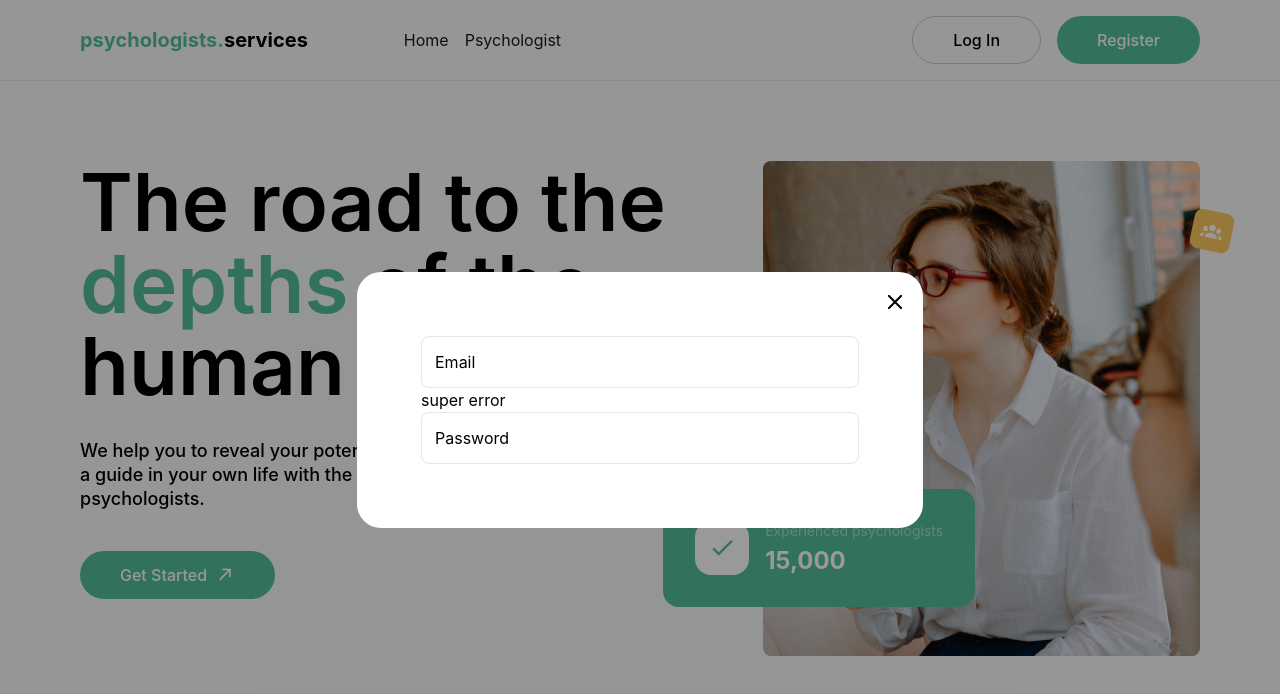
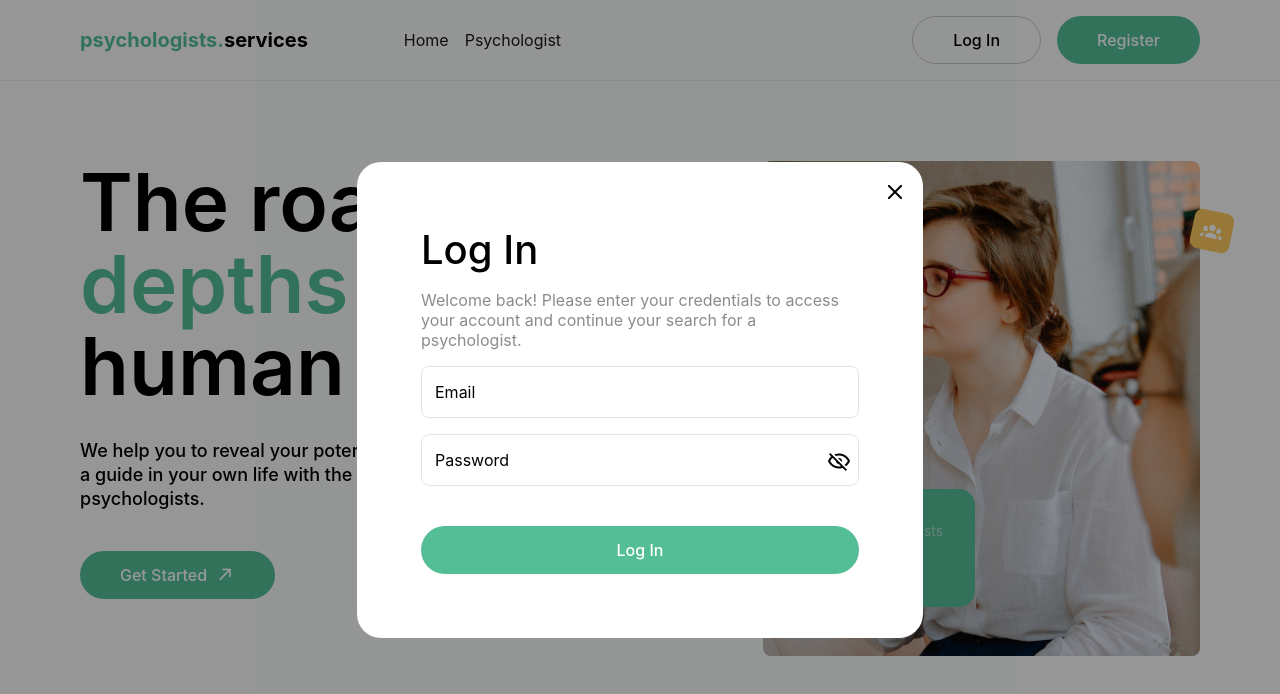
Before and after one commit to oleksandr-chumak/client-psychologist-service-frontend, a Vue app: page / in a window 1280 px wide. Both pictures are taken after a click on the button "Log In". Shown: the top 694 px of the page. Built offline with nearby package versions, Linux system fonts and the light colour scheme.

Commit message:
feat: implemented ui for auth modals

```diff
--- a/src/modules/auth/components/forms/LoginForm.vue
+++ b/src/modules/auth/components/forms/LoginForm.vue
@@ -1,18 +1,23 @@
 <script lang="ts">
 import { defineComponent } from 'vue';
 import FormInput from '@/modules/components/inputs/FormInput.vue';
+import StyledButton from '@/modules/components/StyledButton.vue';
+import PasswordFormInput from '@/modules/components/inputs/PasswordFormInput.vue';
 
 export default defineComponent({
   name: 'LoginForm',
-  components: { FormInput }
+  components: { PasswordFormInput, StyledButton, FormInput }
 });
 </script>
 
 <template>
-  <form-input placeholder="Email"
-              error="super error"
-  ></form-input>
-  <form-input placeholder="Password"></form-input>
+  <form class="tw-flex tw-flex-col tw-gap-2">
+    <form-input placeholder="Email"></form-input>
+    <password-form-input
+      input-wrapper-class="mb-6"
+    ></password-form-input>
+    <styled-button class="tw-w-full">Log In</styled-button>
+  </form>
 </template>
 
 <style scoped>
--- a/src/modules/auth/components/forms/RegistrationForm.vue
+++ b/src/modules/auth/components/forms/RegistrationForm.vue
@@ -1,13 +1,30 @@
 <script lang="ts">
 import { defineComponent } from 'vue';
+import FormInput from '@/modules/components/inputs/FormInput.vue';
+import StyledButton from '@/modules/components/StyledButton.vue';
+import PasswordFormInput from '@/modules/components/inputs/PasswordFormInput.vue';
 
 export default defineComponent({
-  name: 'RegistrationForm'
+  name: 'RegistrationForm',
+  components: { PasswordFormInput, StyledButton, FormInput }
 });
 </script>
 
 <template>
- test
+  <form class="tw-flex tw-flex-col tw-gap-2">
+    <div class="tw-flex tw-mb-2">
+      <form-input
+        input-wrapper-class="tw-mr-4"
+        placeholder="First Name"
+      ></form-input>
+      <form-input placeholder="Last Name"></form-input>
+    </div>
+    <form-input placeholder="Email"></form-input>
+    <password-form-input
+      input-wrapper-class="mb-6"
+    ></password-form-input>
+    <styled-button class="tw-w-full">Sign Up</styled-button>
+  </form>
 </template>
 
 <style scoped>
--- a/src/modules/auth/components/modals/LoginModal.vue
+++ b/src/modules/auth/components/modals/LoginModal.vue
@@ -29,6 +29,8 @@ export default defineComponent({
     @close="handleClose"
     :open="props.open"
   >
+    <h3 class="tw-text-[40px] tw-font-medium tw-leading-[48px] tw-mb-4">Log In</h3>
+    <p class="tw-text-base tw-leading-5 tw-text-[#191A15]/50 tw-font-normal tw-mb-4">Welcome back! Please enter your credentials to access your account and continue your search for a psychologist.</p>
     <login-form></login-form>
   </teleport-modal>
 </template>
--- a/src/modules/auth/components/modals/RegistrationModal.vue
+++ b/src/modules/auth/components/modals/RegistrationModal.vue
@@ -1,9 +1,10 @@
 <script lang="ts">
 import { defineComponent } from 'vue';
 import TeleportModal from '@/modules/components/TeleportModal.vue';
+import RegistrationForm from '@/modules/auth/components/forms/RegistrationForm.vue';
 
 export default defineComponent({
-  components: { TeleportModal },
+  components: { RegistrationForm, TeleportModal },
   emits: ['close'],
   props: {
     open: {
@@ -28,6 +29,8 @@ export default defineComponent({
     @close="handleClose"
     :open="props.open"
   >
-    registration modal
+    <h3 class="tw-text-[40px] tw-font-medium tw-leading-[48px] tw-mb-4">Registration</h3>
+    <p class="tw-text-base tw-leading-5 tw-text-[#191A15]/50 tw-font-normal tw-mb-4">Thank you for your interest in our platform! In order to register, we need some information. Please provide us with the following information.</p>
+    <registration-form></registration-form>
   </teleport-modal>
 </template>
--- a/src/modules/components/StyledButton.vue
+++ b/src/modules/components/StyledButton.vue
@@ -20,12 +20,14 @@ const props = withDefaults(
   defineProps<{
     loading?: boolean,
     disabled?: boolean,
-    buttonStyle?: 'outlined' | 'filled'
+    buttonStyle?: 'outlined' | 'filled',
+    class?: string
   }>(),
   {
     loading: false,
     disabled: false,
-    buttonStyle: 'filled'
+    buttonStyle: 'filled',
+    class: ''
   }
 );
 
@@ -35,14 +37,13 @@ const handleClick = (event: MouseEvent) => {
   emit('click', event);
 };
 
-const buttonClass = computed(() => {
-  return [
-    'tw-py-3.5 tw-px-10 tw-text-base tw-leading-5 tw-font-medium tw-rounded-full',
-    {
-      'tw-bg-main tw-text-white': props.buttonStyle === 'filled',
-      'tw-border tw-border-solid tw-border-[#C7CBCA] tw-text-black tw-bg-transparent tw-py-[13px]': props.buttonStyle === 'outlined',
-      'tw-opacity-50 tw-cursor-not-allowed': props.loading
-    }
-  ];
-});
+const buttonClass = computed(() => [
+  'tw-py-3.5 tw-px-10 tw-text-base tw-leading-5 tw-font-medium tw-rounded-full',
+  {
+    'tw-bg-main tw-text-white': props.buttonStyle === 'filled',
+    'tw-border tw-border-solid tw-border-[#C7CBCA] tw-text-black tw-bg-transparent tw-py-[13px]': props.buttonStyle === 'outlined',
+    'tw-opacity-50 tw-cursor-not-allowed': props.loading,
+    [props.class]: props.class
+  }
+]);
 </script>
--- a/src/modules/components/inputs/FormInput.vue
+++ b/src/modules/components/inputs/FormInput.vue
@@ -6,17 +6,28 @@ const props = withDefaults(defineProps<{
   error?: String
   placeholder?: string
   inputWrapperClass?: string
-  inputClass?: string
+  inputClass?: string,
+  type?: 'text' | 'password'
 }>(), {
-  inputClass: ''
+  inputClass: '',
+  inputWrapperClass: '',
+  type: 'text',
 });
 
 const inputClass = computed(() => [
-  'tw-border tw-border-solid tw-border-slate-200 tw-rounded-lg tw-p-[13px] tw-w-full tw-placeholder-[black] tw-placeholder:font-normal tw-placeholder:text-base tw-placeholder:leading-5',
   {
     [props.inputClass]: !!props.inputClass,
-    'tw-border-red-300': !!props.error
+    'tw-border-red-500 tw-placeholder-red-500': props.error,
+    'tw-border-zinc-200 tw-placeholder-black': !props.error
   },
+  'tw-border tw-border-solid tw-rounded-lg tw-p-[13px] tw-w-full tw-placeholder-[black] tw-placeholder:font-normal tw-placeholder:text-base tw-placeholder:leading-5'
+]);
+
+const inputWrapperClass = computed(() => [
+  "tw-w-full",
+  {
+    [props.inputWrapperClass]: !!props.inputWrapperClass,
+  }
 ]);
 
 const handleChange = (e) => {
@@ -30,9 +41,13 @@ const handleChange = (e) => {
     <input
       :class="inputClass"
       :placeholder="placeholder"
+      :type="type"
       @change="handleChange"
     />
-    <span v-if="!!error">{{ error }}</span>
+    <p
+      class="tw-text-red-500 tw-text-sm"
+      v-if="!!error"
+    >{{ error }}</p>
     <slot></slot>
   </div>
   <div></div>
--- /dev/null
+++ b/src/modules/components/inputs/PasswordFormInput.vue
@@ -0,0 +1,56 @@
+<script lang="ts">
+import { computed, defineComponent, ref } from 'vue';
+import FormInput from '@/modules/components/inputs/FormInput.vue';
+
+export default defineComponent({
+  name: 'PasswordFormInput',
+  components: { FormInput },
+  props: {
+    inputWrapperClass: { type: String, default: '' },
+    inputClass: String,
+    placeholder: { type: String, default: 'Password' }
+  },
+  setup(props) {
+    const type = ref<'text' | 'password'>('password');
+
+    const inputWrapperClass = computed(() => [props.inputWrapperClass, 'tw-relative'].join(' '));
+    const inputClass = computed(() => [props.inputClass, 'tw-pr-10'].join(' '));
+
+    const changeType = (newType: 'text' | 'password') => type.value = newType;
+
+    return {
+      type,
+      changeType,
+      computedInputWrapperClass: inputWrapperClass.value,
+      computedInputClass: inputClass.value,
+      props
+    };
+  }
+});
+</script>
+
+<template>
+  <form-input
+    :type="type"
+    :placeholder="props.placeholder"
+    :input-wrapper-class="computedInputWrapperClass"
+    :input-class="computedInputClass"
+  >
+    <button
+      class="tw-absolute tw-right-2 tw-top-1/2 -tw-translate-y-1/2"
+      @click="changeType('text')"
+      v-if="type === 'password'"
+      type="button"
+    >
+      <v-icon icon="mdi-eye-off-outline"></v-icon>
+    </button>
+    <button
+      class="tw-absolute tw-right-2 tw-top-1/2 -tw-translate-y-1/2"
+      @click="changeType('password')"
+      v-if="type === 'text'"
+      type="button"
+    >
+      <v-icon icon="mdi-eye-outline"></v-icon>
+    </button>
+  </form-input>
+</template>
```
